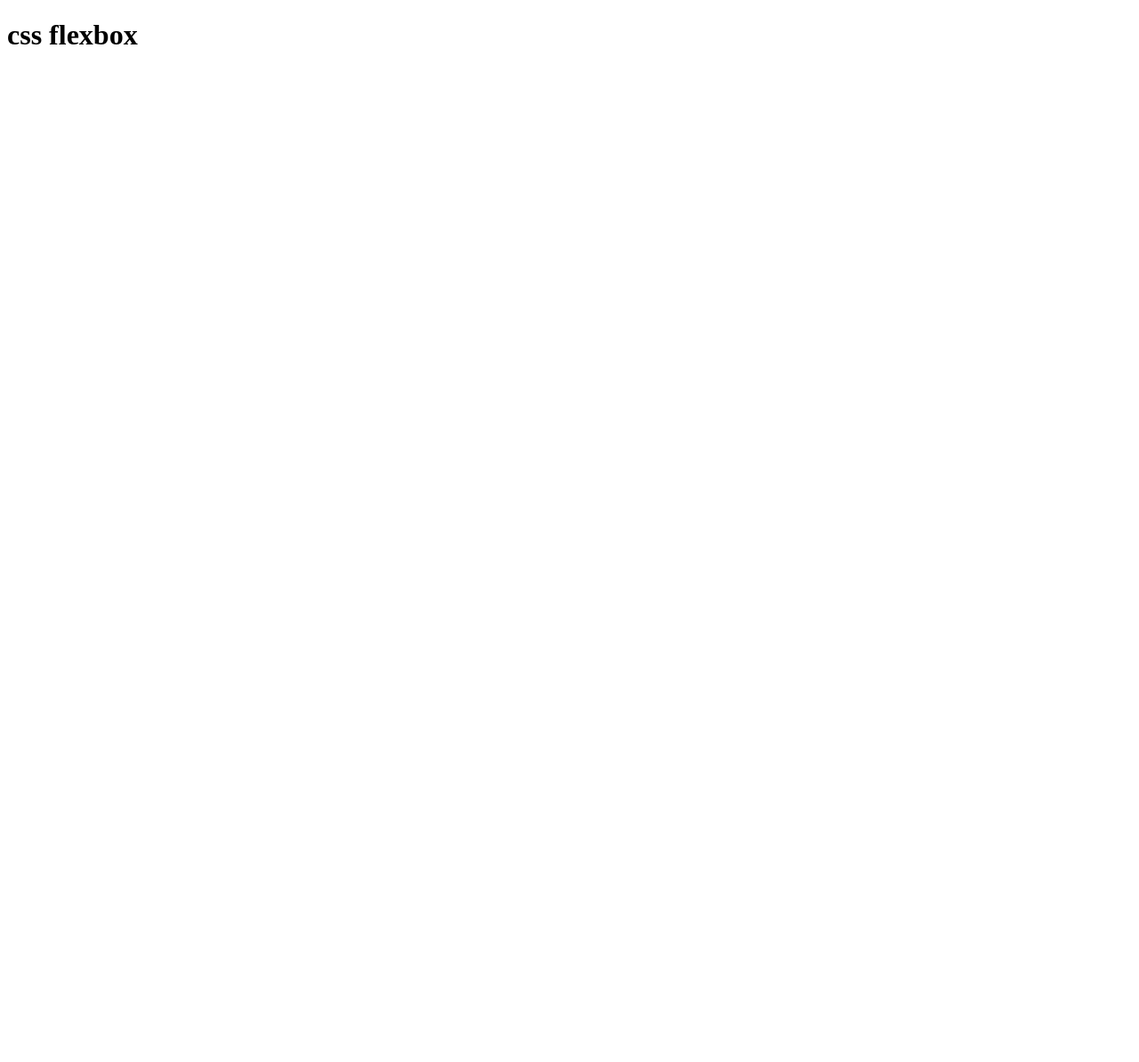
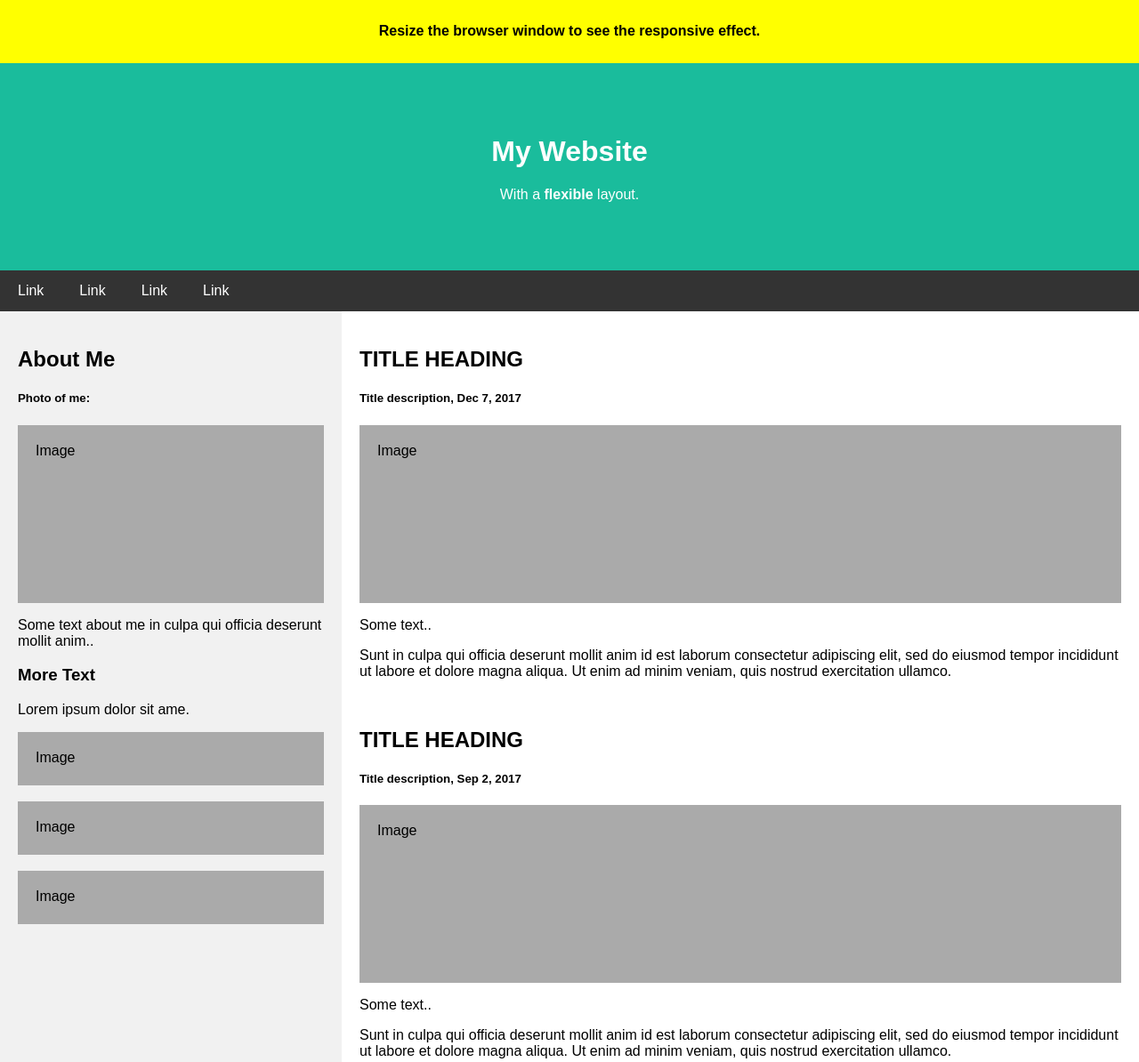
Before and after one commit to shahin4/cssFlexbox, a plain HTML site: page index.html in a window 1280 px wide. Shown: the top 1194 px of the page at 89% size. Before the commit the page ends 800 px from the top, so only its background shows below. Drawn offline with Linux system fonts and the light colour scheme.

Commit message:
add code from w3school for cssflexbox

```diff
--- a/flexbox.css
+++ b/flexbox.css
@@ -0,0 +1,79 @@
+* {
+  box-sizing: border-box;
+}
+
+/* Style the body */
+body {
+  font-family: Arial;
+  margin: 0;
+}
+
+/* Header/logo Title */
+.header {
+  padding: 60px;
+  text-align: center;
+  background: #1abc9c;
+  color: white;
+}
+
+/* Style the top navigation bar */
+.navbar {
+  display: flex;
+  background-color: #333;
+}
+
+/* Style the navigation bar links */
+.navbar a {
+  color: white;
+  padding: 14px 20px;
+  text-decoration: none;
+  text-aligrn: cente;
+}
+
+/* Change color on hover */
+.navbar a:hover {
+  background-color: #ddd;
+  color: black;
+}
+
+/* Column container */
+.row {
+  display: flex;
+  flex-wrap: wrap;
+}
+
+/* Create two unequal columns that sits next to each other */
+/* Sidebar/left column */
+.side {
+  flex: 30%;
+  background-color: #f1f1f1;
+  padding: 20px;
+}
+
+/* Main column */
+.main {
+  flex: 70%;
+  background-color: white;
+  padding: 20px;
+}
+
+/* Fake image, just for this example */
+.fakeimg {
+  background-color: #aaa;
+  width: 100%;
+  padding: 20px;
+}
+
+/* Footer */
+.footer {
+  padding: 20px;
+  text-align: center;
+  background: #ddd;
+}
+
+/* Responsive layout - when the screen is less than 700px wide, make the two columns stack on top of each other instead of next to each other */
+@media screen and (max-width: 700px) {
+  .row, .navbar {
+    flex-direction: column;
+  }
+}
--- a/index.html
+++ b/index.html
@@ -1,13 +1,64 @@
 <!DOCTYPE html>
-<html lang="en">
+<html>
 <head>
-    <meta charset="UTF-8">
-    <meta name="viewport" content="width=device-width, initial-scale=1.0">
-    <title>Learn css flexbox and float property</title>
-    <link rel="stylesheet" href="flexbox.css">
+<title>Page Title</title>
+<meta charset="UTF-8">
+<meta name="viewport" content="width=device-width, initial-scale=1">
+<link rel="stylesheet" href="flexbox.css">
 </head>
 <body>
-    <h1>css flexbox</h1>
+
+<!-- Note -->
+<div style="background:yellow;padding:5px">
+  <h4 style="text-align:center">Resize the browser window to see the responsive effect.</h4>
+</div>
+
+<!-- Header -->
+<div class="header">
+  <h1>My Website</h1>
+  <p>With a <b>flexible</b> layout.</p>
+</div>
+
+<!-- Navigation Bar -->
+<div class="navbar">
+  <a href="#">Link</a>
+  <a href="#">Link</a>
+  <a href="#">Link</a>
+  <a href="#">Link</a>
+</div>
+
+<!-- The flexible grid (content) -->
+<div class="row">
+  <div class="side">
+    <h2>About Me</h2>
+    <h5>Photo of me:</h5>
+    <div class="fakeimg" style="height:200px;">Image</div>
+    <p>Some text about me in culpa qui officia deserunt mollit anim..</p>
+    <h3>More Text</h3>
+    <p>Lorem ipsum dolor sit ame.</p>
+    <div class="fakeimg" style="height:60px;">Image</div><br>
+    <div class="fakeimg" style="height:60px;">Image</div><br>
+    <div class="fakeimg" style="height:60px;">Image</div>
+  </div>
+  <div class="main">
+    <h2>TITLE HEADING</h2>
+    <h5>Title description, Dec 7, 2017</h5>
+    <div class="fakeimg" style="height:200px;">Image</div>
+    <p>Some text..</p>
+    <p>Sunt in culpa qui officia deserunt mollit anim id est laborum consectetur adipiscing elit, sed do eiusmod tempor incididunt ut labore et dolore magna aliqua. Ut enim ad minim veniam, quis nostrud exercitation ullamco.</p>
+    <br>
+    <h2>TITLE HEADING</h2>
+    <h5>Title description, Sep 2, 2017</h5>
+    <div class="fakeimg" style="height:200px;">Image</div>
+    <p>Some text..</p>
+    <p>Sunt in culpa qui officia deserunt mollit anim id est laborum consectetur adipiscing elit, sed do eiusmod tempor incididunt ut labore et dolore magna aliqua. Ut enim ad minim veniam, quis nostrud exercitation ullamco.</p>
+  </div>
+</div>
+
+<!-- Footer -->
+<div class="footer">
+  <h2>Footer</h2>
+</div>
 
 </body>
 </html>
```
